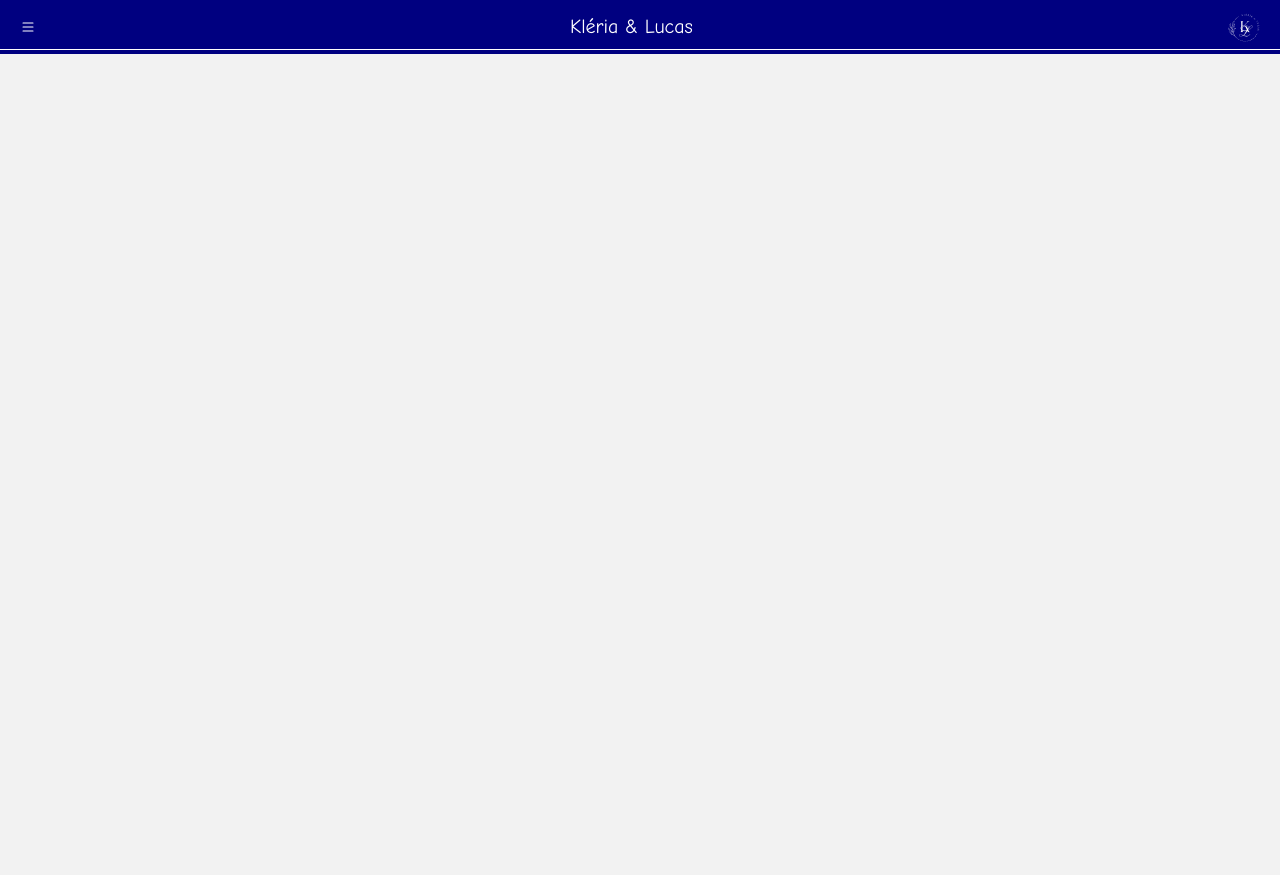
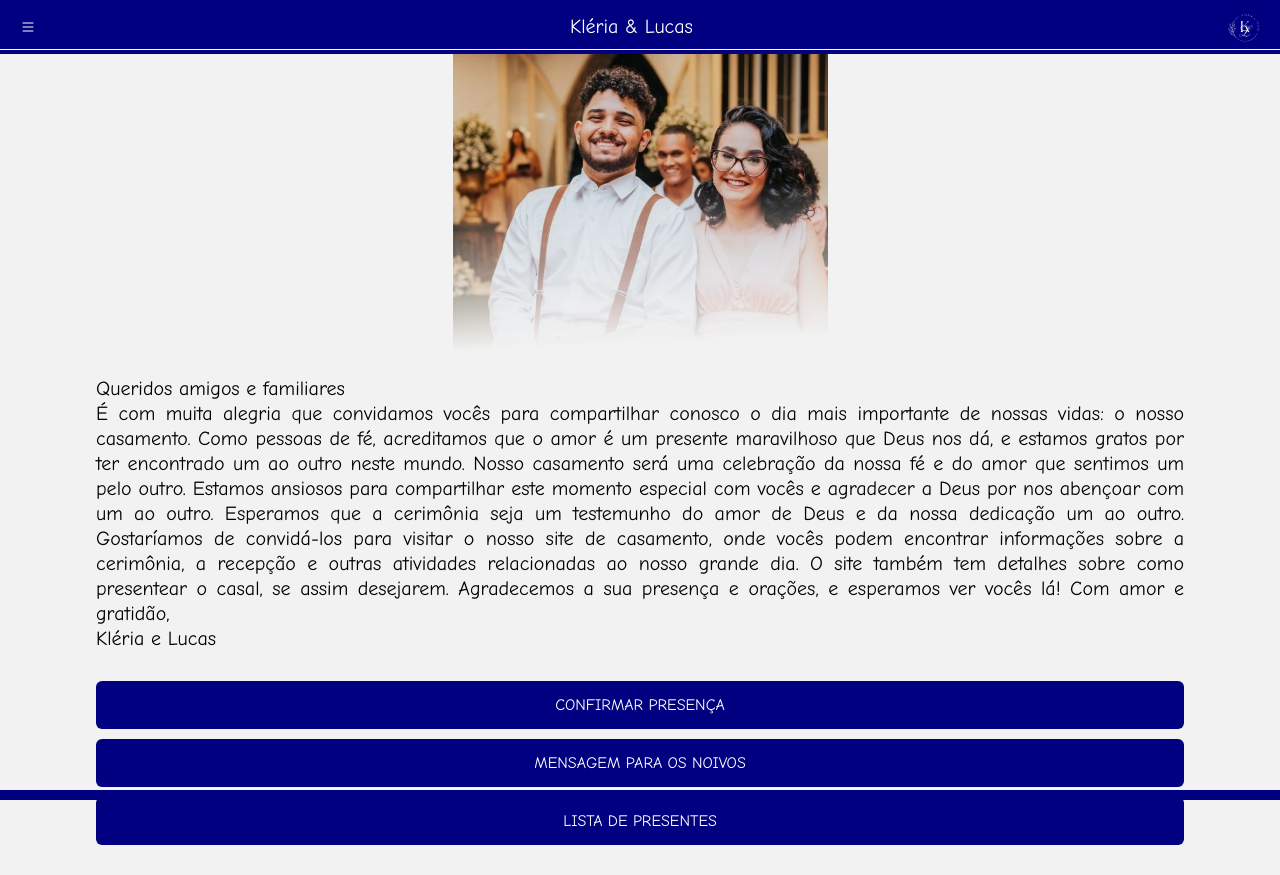
Before and after one commit to LucasFelipe2142/lucas-kleria, a React (Vite) app: page / in a window 1280 px wide. Before the commit the page ends 800 px from the top, so only its background shows below. Built offline with nearby package versions, Linux system fonts and the light colour scheme.

Commit message:
adicionando pagina home

```diff
--- a/index.html
+++ b/index.html
@@ -2,7 +2,7 @@
 <html lang="en">
   <head>
     <meta charset="UTF-8" />
-    <link rel="icon" type="image/svg+xml" href="/vite.svg" />
+    <link rel="icon" type="image/png" href="../src/assets/logo.png" />
     <link rel="preconnect" href="https://fonts.googleapis.com" />
     <link rel="preconnect" href="https://fonts.gstatic.com" crossorigin />
     <link
@@ -10,7 +10,7 @@
       rel="stylesheet"
     />
     <meta name="viewport" content="width=device-width, initial-scale=1.0" />
-    <title>Vite + React</title>
+    <title>Kléria e Lucas</title>
   </head>
   <body>
     <div id="root"></div>
--- a/src/components/Home.jsx
+++ b/src/components/Home.jsx
@@ -2,6 +2,8 @@ import axios from "axios";
 import styled from "styled-components";
 import { useNavigate } from "react-router";
 import Header from "./common/Header";
+import photo from "../assets/photo.png";
+import Footer from "./common/Footer";
 
 export default function Home() {
   const navigate = useNavigate();
@@ -9,8 +11,66 @@ export default function Home() {
   return (
     <Container>
       <Header actualPage={ACTUAL_PAGE} />
+      <Img_first src={photo} />
+      <p className="acknowledgment">
+        Queridos amigos e familiares <br></br>É com muita alegria que convidamos
+        vocês para compartilhar conosco o dia mais importante de nossas vidas: o
+        nosso casamento. Como pessoas de fé, acreditamos que o amor é um
+        presente maravilhoso que Deus nos dá, e estamos gratos por ter
+        encontrado um ao outro neste mundo. Nosso casamento será uma celebração
+        da nossa fé e do amor que sentimos um pelo outro. Estamos ansiosos para
+        compartilhar este momento especial com vocês e agradecer a Deus por nos
+        abençoar com um ao outro. Esperamos que a cerimônia seja um testemunho
+        do amor de Deus e da nossa dedicação um ao outro. Gostaríamos de
+        convidá-los para visitar o nosso site de casamento, onde vocês podem
+        encontrar informações sobre a cerimônia, a recepção e outras atividades
+        relacionadas ao nosso grande dia. O site também tem detalhes sobre como
+        presentear o casal, se assim desejarem. Agradecemos a sua presença e
+        orações, e esperamos ver vocês lá! Com amor e gratidão,<br></br>Kléria e
+        Lucas
+      </p>
+      <Button>CONFIRMAR PRESENÇA</Button>
+      <Button>MENSAGEM PARA OS NOIVOS</Button>
+      <Button>LISTA DE PRESENTES</Button>
+      <Footer />
     </Container>
   );
 }
 
-const Container = styled.div``;
+const Container = styled.div`
+  display: flex;
+  align-items: center;
+  flex-direction: column;
+  margin-bottom: 30px;
+  .acknowledgment {
+    margin-top: 20px;
+    margin-bottom: 20px;
+    width: 85%;
+
+    font-family: "Comic Neue";
+    font-style: normal;
+    font-weight: 400;
+    font-size: 20px;
+    line-height: 25px;
+
+    text-align: justify;
+
+    color: #000000;
+  }
+`;
+const Img_first = styled.img`
+  margin-top: 54px;
+`;
+
+const Button = styled.div`
+  display: flex;
+  justify-content: center;
+  align-items: center;
+  margin-top: 10px;
+  width: 85%;
+  height: 48px;
+  background: #000080;
+  border-radius: 6px;
+  color: #fff;
+  font-size: 16px;
+`;
--- a/src/components/common/Footer.jsx
+++ b/src/components/common/Footer.jsx
@@ -0,0 +1,22 @@
+import axios from "axios";
+import styled from "styled-components";
+import { useNavigate } from "react-router";
+import logo from "../../assets/logo.png";
+import { List } from "react-bootstrap-icons";
+
+export default function Footer() {
+  const navigate = useNavigate();
+
+  return <ContainerFooter></ContainerFooter>;
+}
+
+const ContainerFooter = styled.div`
+  position: fixed;
+  left: 0px;
+  bottom: 0px;
+  width: 100%;
+  height: 10px;
+  background: #000080;
+`;
+
+const Logo = styled.img``;
--- a/src/components/common/Header.jsx
+++ b/src/components/common/Header.jsx
@@ -20,7 +20,7 @@ export default function Home({ actualPage }) {
 }
 
 const Header = styled.div`
-  position: absolute;
+  position: fixed;
   left: 0px;
   top: 0px;
   width: 100%;
```
Also changed, not shown: src/assets/photo.png (added).
